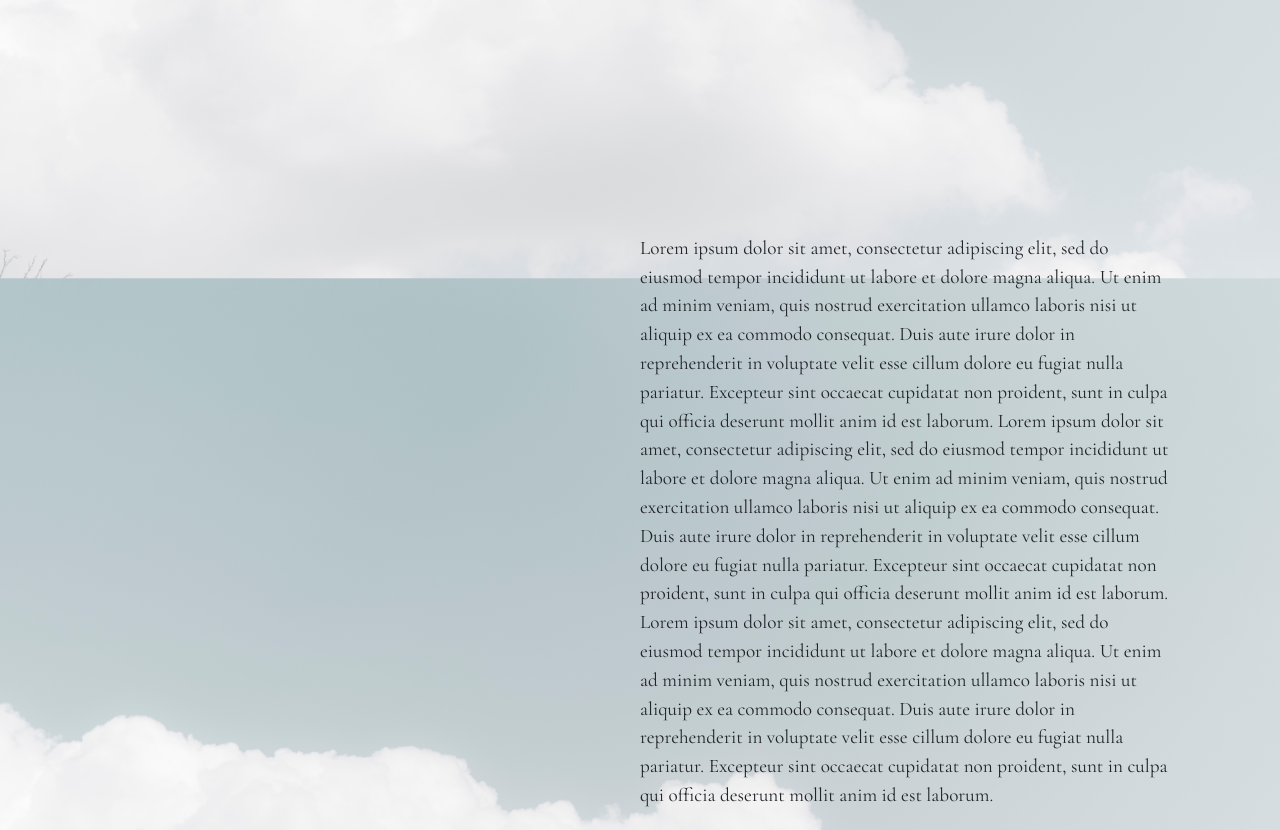
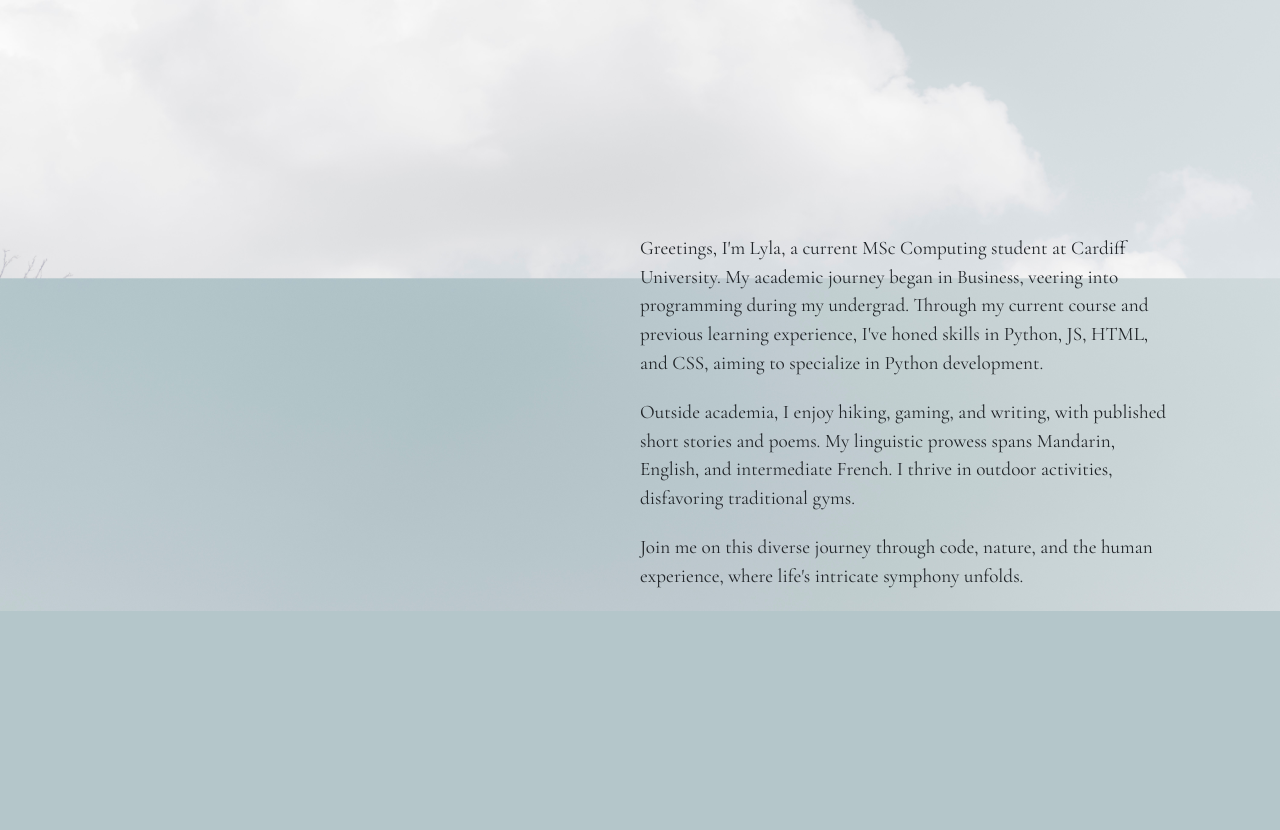
Before and after one commit to lylali/my-flask-website, a Flask app: page / in a window 1280 px wide. Shown: the part 575-1405 px from the top of the page. After the commit the page ends 1186 px from the top, so only its background shows below. Run offline with Flask 3, Linux system fonts and the light colour scheme; some libraries are stand-ins or nearby versions.

Commit message:
add text folder for better management of website content

```diff
--- a/main.py
+++ b/main.py
@@ -140,11 +140,15 @@ with app.app_context():
 # home, about and contact routes
 @app.route("/")
 def home():
-    return render_template("home.html")
+    with open('text/home.txt', 'r') as f:
+        lines = f.readlines()
+    return render_template("home.html", lines=lines)
 
 @app.route("/about")
 def about():
-    return render_template("about.html")
+    with open('text/about.txt', 'r') as f:
+        lines = f.readlines()
+    return render_template("about.html", lines=lines)
 
 @app.route("/contact", methods=['GET', 'POST'])
 def contact():
--- a/static/css/base.css
+++ b/static/css/base.css
@@ -1,9 +1,9 @@
 body {
-  font-family: 'Noto Serif SC', 'Cormorant Garamond', serif;
+  font-family: 'Cormorant Garamond', 'Noto Serif SC', serif;
 }
 
 h1, h2, h4{
-  font-family: 'Noto Serif SC', 'Young Serif', serif;
+  font-family: 'Young Serif', 'Noto Serif SC', serif;
 }
 
 .navbar-brand {
--- a/templates/about.html
+++ b/templates/about.html
@@ -37,9 +37,9 @@
             <div class="container px-4 px-lg-5">
                 <div class="row gx-4 gx-lg-5 justify-content-center">
                     <div class="col-md-10 col-lg-8 col-xl-7">
-                        <p>Lorem ipsum dolor sit amet, consectetur adipisicing elit. Saepe nostrum ullam eveniet pariatur voluptates odit, fuga atque ea nobis sit soluta odio, adipisci quas excepturi maxime quae totam ducimus consectetur?</p>
-                        <p>Lorem ipsum dolor sit amet, consectetur adipisicing elit. Eius praesentium recusandae illo eaque architecto error, repellendus iusto reprehenderit, doloribus, minus sunt. Numquam at quae voluptatum in officia voluptas voluptatibus, minus!</p>
-                        <p>Lorem ipsum dolor sit amet, consectetur adipisicing elit. Aut consequuntur magnam, excepturi aliquid ex itaque esse est vero natus quae optio aperiam soluta voluptatibus corporis atque iste neque sit tempora!</p>
+                        {% for line in lines %}
+                            <p>{{ line }}</p>
+                        {% endfor %}
                     </div>
                 </div>
             </div>
--- a/templates/base.html
+++ b/templates/base.html
@@ -4,7 +4,7 @@
 <head>
     <meta charset="utf-8">
     <meta content="width=device-width, initial-scale=1" name="viewport">
-    <title>Lyla's personal project</title>
+    <title>Lyla's Wonderland</title>
     <link rel="icon" type="image/x-icon" href="static/images/favicon.ico" />
     <link crossorigin="anonymous" href="https://cdn.jsdelivr.net/npm/bootstrap@5.3.2/dist/css/bootstrap.min.css"
           integrity="sha384-T3c6CoIi6uLrA9TneNEoa7RxnatzjcDSCmG1MXxSR1GAsXEV/Dwwykc2MPK8M2HN" rel="stylesheet">
--- a/templates/home.html
+++ b/templates/home.html
@@ -77,10 +77,9 @@
 
 
         <div class="middle-text">
-            <p class="text-content">Lorem ipsum dolor sit amet, consectetur adipiscing elit, sed do eiusmod tempor incididunt ut labore et dolore magna aliqua. Ut enim ad minim veniam, quis nostrud exercitation ullamco laboris nisi ut aliquip ex ea commodo consequat. Duis aute irure dolor in reprehenderit in voluptate velit esse cillum dolore eu fugiat nulla pariatur. Excepteur sint occaecat cupidatat non proident, sunt in culpa qui officia deserunt mollit anim id est laborum.
-                Lorem ipsum dolor sit amet, consectetur adipiscing elit, sed do eiusmod tempor incididunt ut labore et dolore magna aliqua. Ut enim ad minim veniam, quis nostrud exercitation ullamco laboris nisi ut aliquip ex ea commodo consequat. Duis aute irure dolor in reprehenderit in voluptate velit esse cillum dolore eu fugiat nulla pariatur. Excepteur sint occaecat cupidatat non proident, sunt in culpa qui officia deserunt mollit anim id est laborum.
-                Lorem ipsum dolor sit amet, consectetur adipiscing elit, sed do eiusmod tempor incididunt ut labore et dolore magna aliqua. Ut enim ad minim veniam, quis nostrud exercitation ullamco laboris nisi ut aliquip ex ea commodo consequat. Duis aute irure dolor in reprehenderit in voluptate velit esse cillum dolore eu fugiat nulla pariatur. Excepteur sint occaecat cupidatat non proident, sunt in culpa qui officia deserunt mollit anim id est laborum.
-                </p>
+            {% for line in lines %}
+                <p class="text-content">{{ line }}</p>
+            {% endfor %}
         </div>
     </div>
 </div>
--- /dev/null
+++ b/text/home.txt
@@ -0,0 +1,5 @@
+Greetings, I'm Lyla, a current MSc Computing student at Cardiff University. My academic journey began in Business, veering into programming during my undergrad. Through my current course and previous learning experience, I've honed skills in Python, JS, HTML, and CSS, aiming to specialize in Python development.
+
+Outside academia, I enjoy hiking, gaming, and writing, with published short stories and poems. My linguistic prowess spans Mandarin, English, and intermediate French. I thrive in outdoor activities, disfavoring traditional gyms.
+
+Join me on this diverse journey through code, nature, and the human experience, where life's intricate symphony unfolds.
```
Also changed, not shown: text/about.txt (added, +17 -0 lines), instance/project.db.
